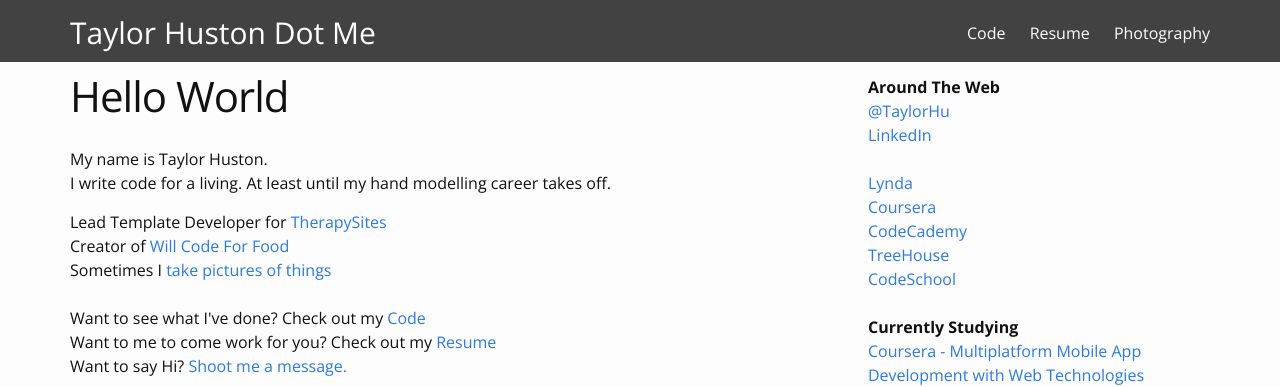
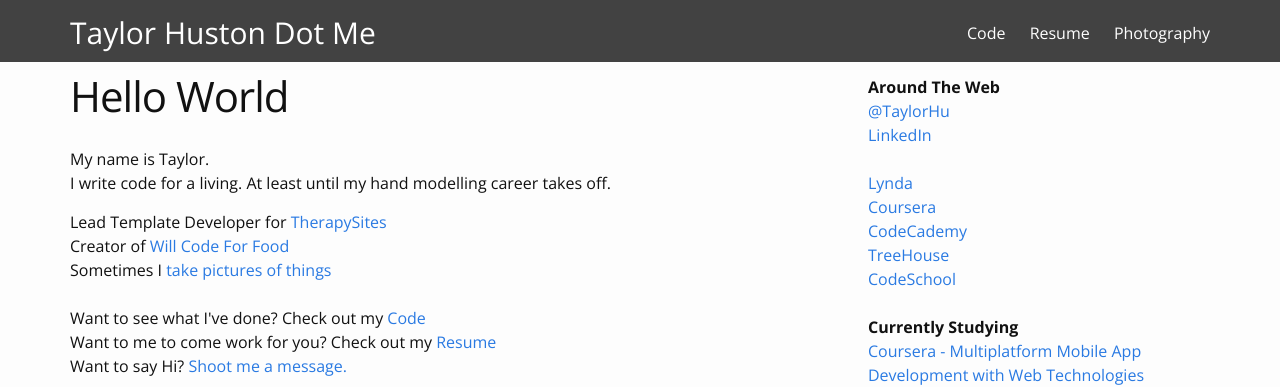
Before and after one commit to TaylorHuston/taylorhuston.github.io, a Jekyll site: the page built from index.html, in a window 1280 px wide. Shown: the top 387 px of the page. Built offline with Jekyll 4.4.1, drawn with Linux system fonts in a browser that asks for light colours; some web fonts are replaced; some of the changed lines change nothing that is shown.

Commit message:
Update homepage

```diff
--- a/index.html
+++ b/index.html
@@ -2,18 +2,16 @@
 layout: page
 ---
 
+<div class="home">
+  <p>My name is Taylor.
+    <br />I write code for a living. At least until my hand modelling career takes off.</p>
 
-<div class="home">
-  <p>My name is Taylor Huston. <br />
-    I write code for a living. At least until my hand modelling career takes off.</p>
-
-  Lead Template Developer for <a href="http://www.therapysites.com" target="_blank">TherapySites</a><br />
-  Creator of <a href="http://www.willcodeforfood.io" target="_blank">Will Code For Food</a><br />
-  Sometimes I <a href="http://www.taylorhustonphotography.com/" target="_blank">take pictures of things</a><br />
+  Lead Template Developer for <a href="http://www.therapysites.com" target="_blank">TherapySites</a>
+  <br /> Creator of <a href="http://www.willcodeforfood.io" target="_blank">Will Code For Food</a>
+  <br /> Sometimes I <a href="http://www.taylorhustonphotography.com/" target="_blank">take pictures of things</a>
   <br />
-  Want to see what I've done? Check out my <a href="code">Code</a><br />
-<!--  Want to know what I am currently up to? Check out my <a href="blog">Blog</a><br />-->
-  Want to me to come work for you? Check out my <a href="resume">Resume</a><br />
-  Want to say Hi? <a href="https://twitter.com/TaylorHu" target="_blank">Shoot me a message.</a>
+  <br /> Want to see what I've done? Check out my <a href="code">Code</a>
+  <br /> Want to me to come work for you? Check out my <a href="resume">Resume</a>
+  <br /> Want to say Hi? <a href="https://twitter.com/TaylorHu" target="_blank">Shoot me a message.</a>
 
 </div>
```
